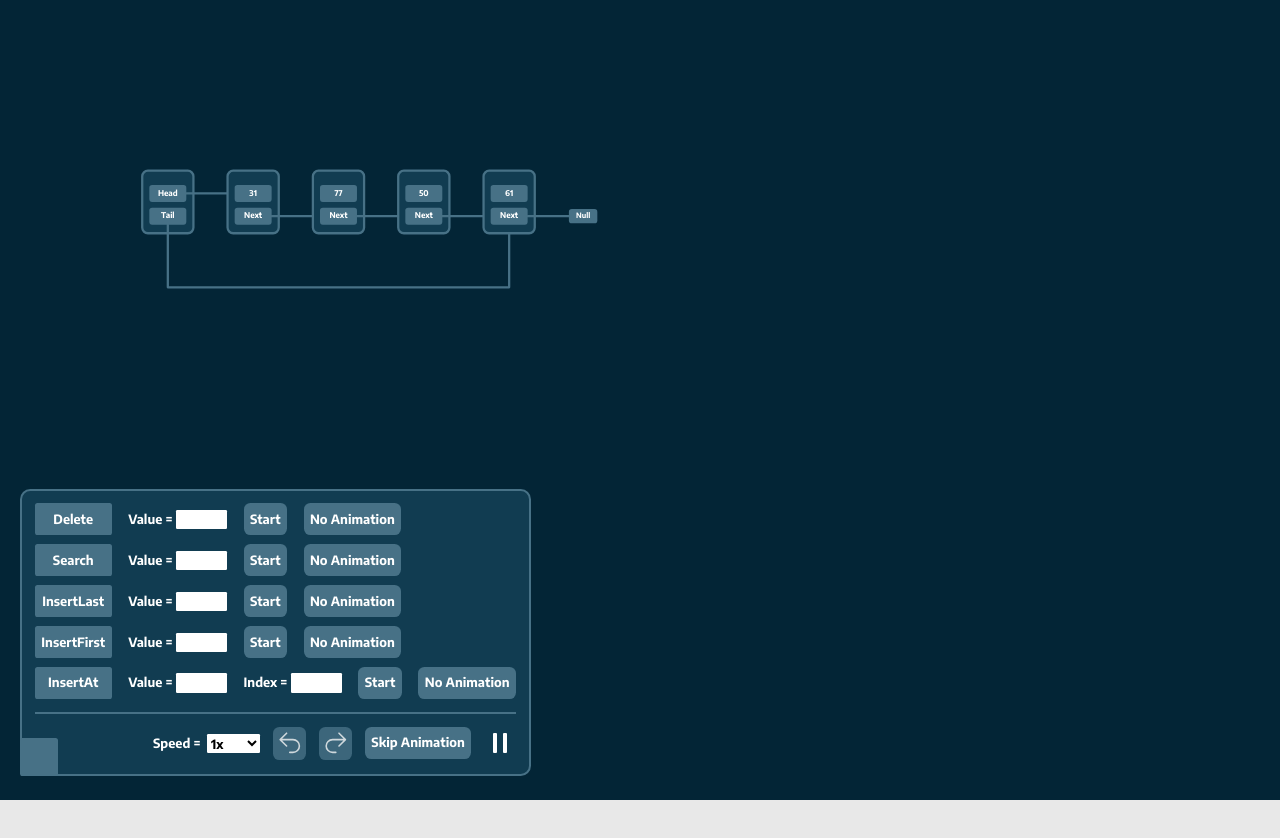
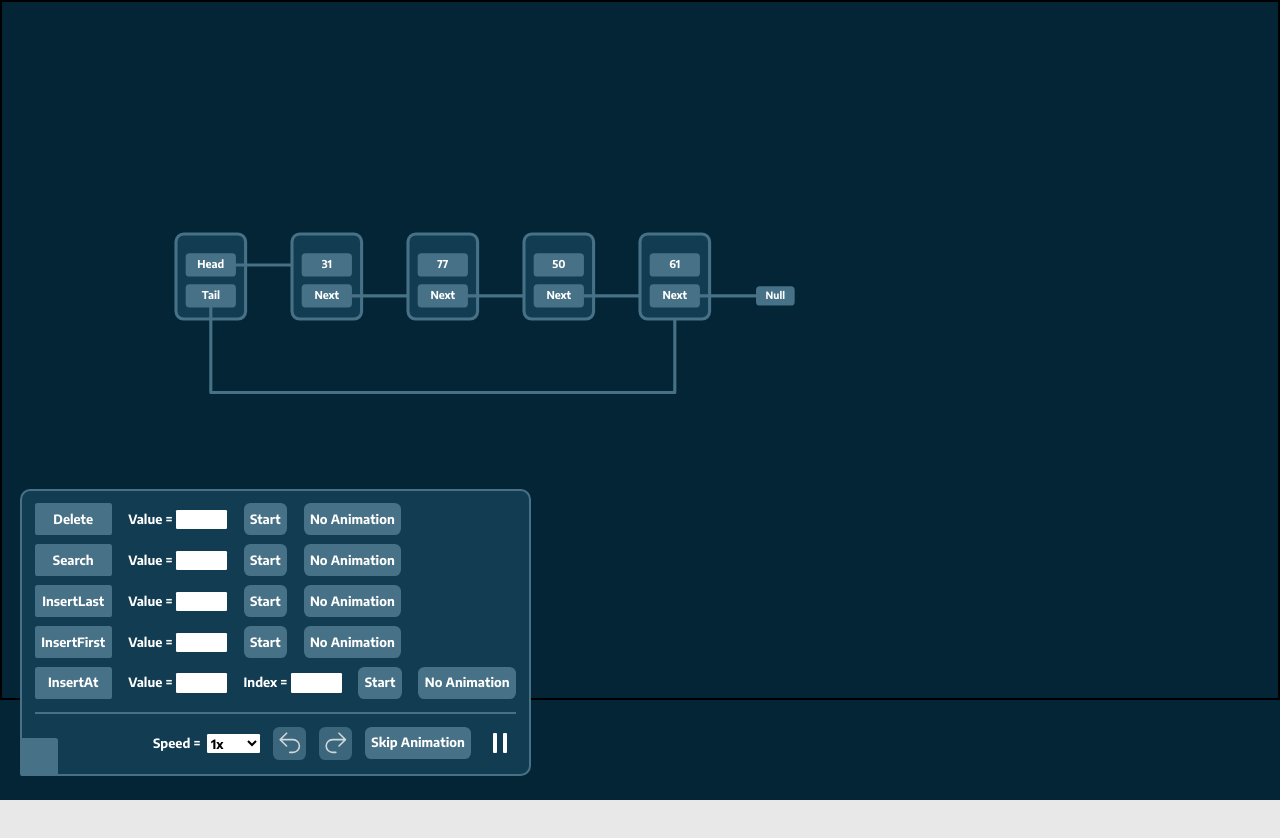
Before and after one commit to datnguy02/DSA-ANIMATION, a React (Vite) app: page /data-structure/singlylinkedlist in a window 1280 px wide. Shown: the top 838 px of the page. After the commit the page ends 800 px from the top, so only its background shows below. Built offline with nearby package versions, Linux system fonts and the light colour scheme.

Commit message:
change viewbox of linked list

```diff
--- a/src/Features/DataStructuresApp/SinglyLinkedList/SinglyLinkedList.jsx
+++ b/src/Features/DataStructuresApp/SinglyLinkedList/SinglyLinkedList.jsx
@@ -111,9 +111,10 @@ const SinglyLinkedList = ({operation}) => {
 
     return (
         <svg
-            viewBox="-500 -300 4500 4500"
-            className="w-full h-auto"
-            preserveAspectRatio="xMidYMid meet"
+            viewBox="300 -300 1800 1800"
+            width={1800}
+            height={700}
+            className="border-2"
 
         >
                 <g
```
